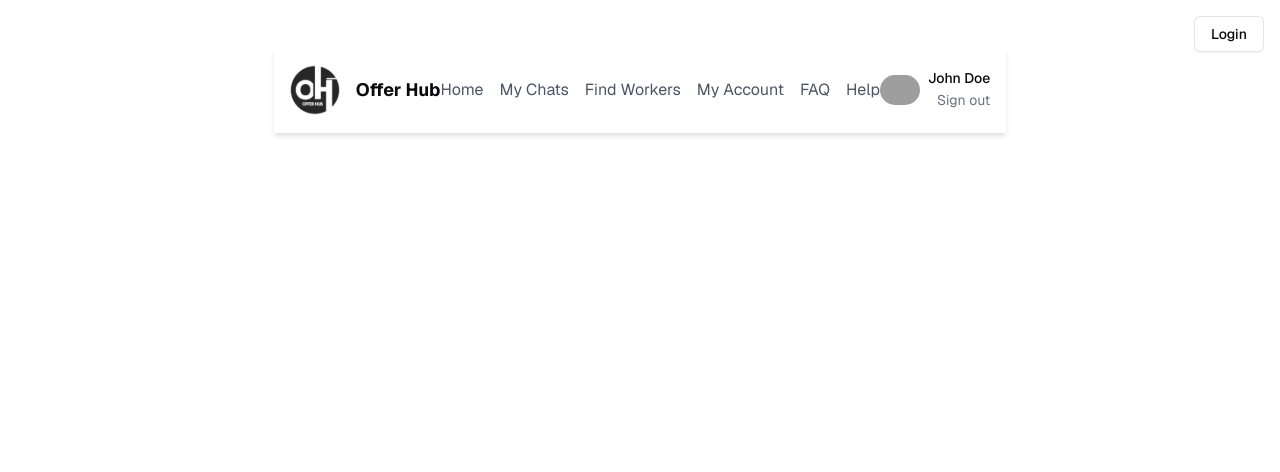
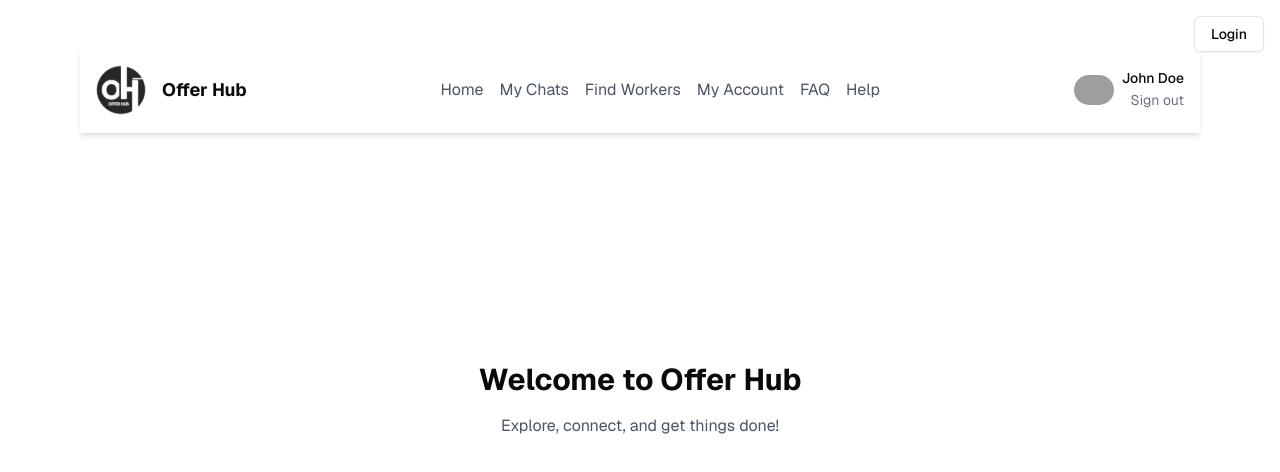
Before and after one commit to marvelous-007/offer-hub, a Next.js app: page / in a window 1280 px wide. Shown: the top 472 px of the page. Built offline with nearby package versions, Linux system fonts and the light colour scheme; grey boxes are pictures that could not be loaded.

Commit message:
feat: enhance Home page layout with improved Navbar integration and welcome message

```diff
--- a/src/app/page.tsx
+++ b/src/app/page.tsx
@@ -1,9 +1,7 @@
 import Image from "next/image";
 import Link from "next/link";
 import { Button } from "@/components/ui/button";
-import Navbar from "@/components/Navbar/Navbar";
-
-
+import Navbar from "@/components/Navbar/Navbar"; // Asegúrate de que la ruta sea correcta
 
 const links = [
   { name: "Home", href: "/" },
@@ -22,15 +20,25 @@ const user = {
 export default function Home() {
   return (
     <div className="grid grid-rows-[20px_1fr_20px] items-center justify-items-center min-h-screen p-8 pb-20 gap-16 sm:p-20 font-[family-name:var(--font-geist-sans)]">
+      {/* Botón de Login */}
       <div className="absolute top-4 right-4">
         <Link href="/login">
           <Button variant="outline">Login</Button>
         </Link>
       </div>
-      <div>
-        <Navbar logo="/logo.svg" links={links} user={user} />
+
+      {/* Navbar */}
+      <Navbar
+        logo="/logo.svg"
+        links={links}
+        user={user}
+      />
+
+      {/* Contenido principal */}
+      <div className="text-center">
+        <h1 className="text-3xl font-bold">Welcome to Offer Hub</h1>
+        <p className="mt-4 text-gray-600">Explore, connect, and get things done!</p>
       </div>
-
-      </div>
+    </div>
   );
 }
```
